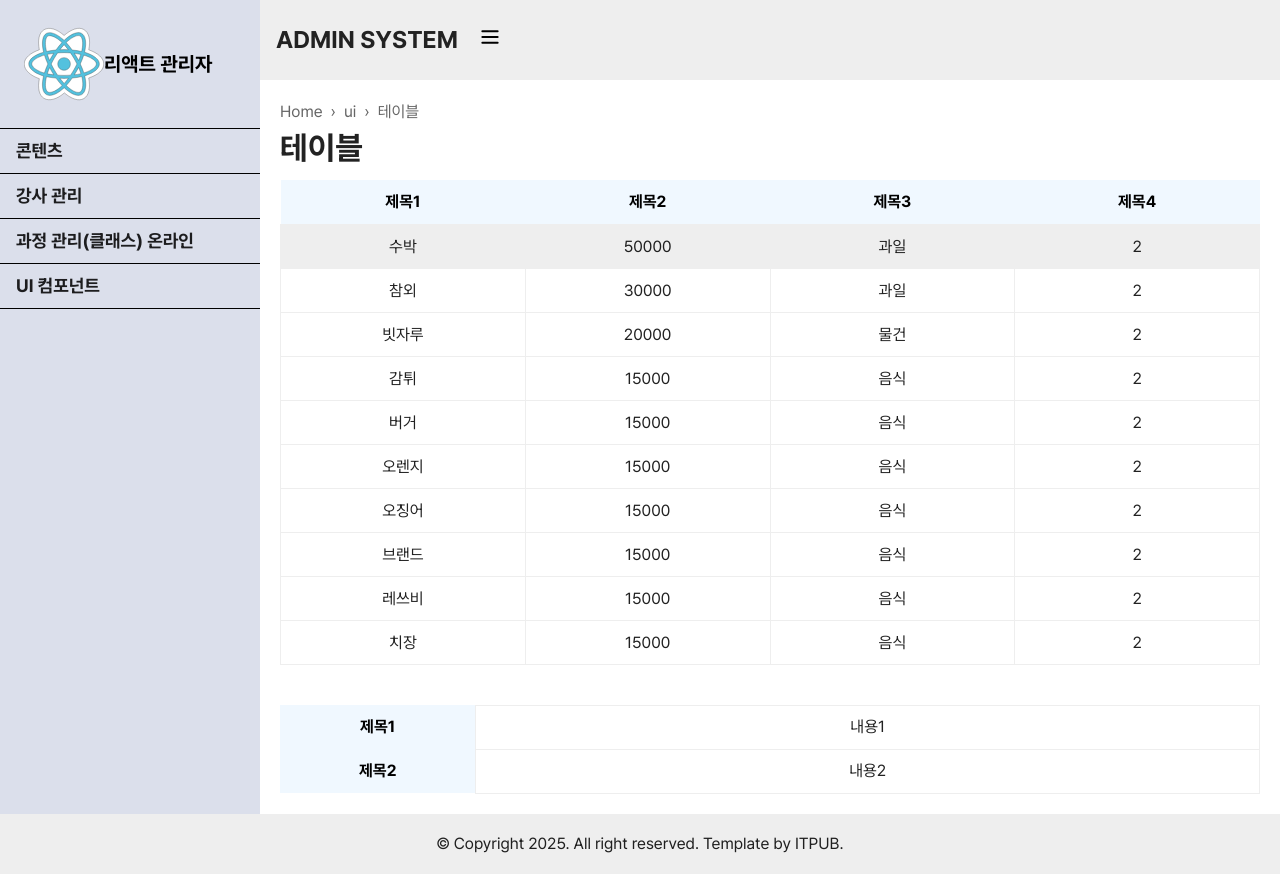
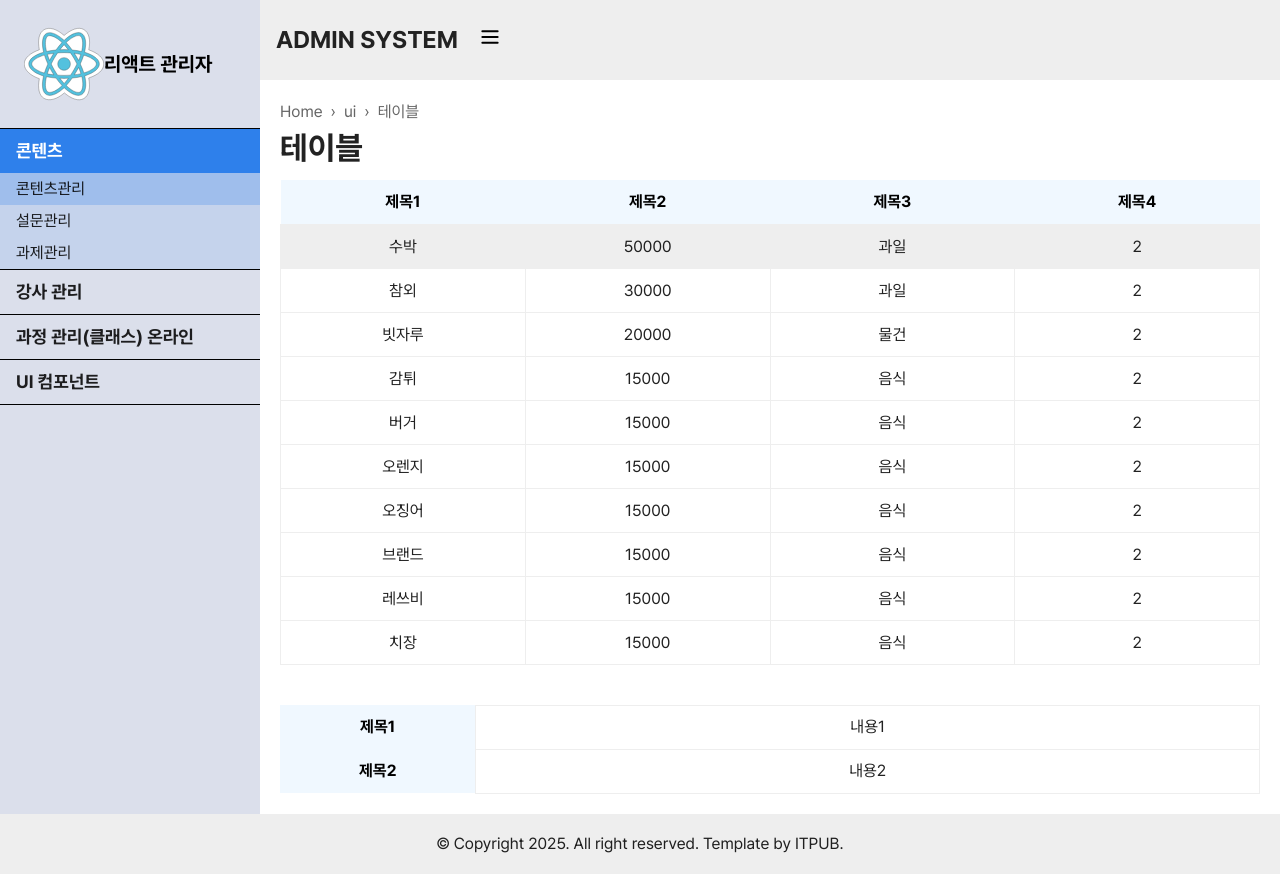
Before and after one commit to beingborn/mui-nextjs, a Next.js app: page /pages/ui/table in a window 1280 px wide. Built offline with nearby package versions, Linux system fonts and the light colour scheme.

Commit message:
사이드바 액티브 오류 값 변경

```diff
--- a/src/app/layout/Sidebar/SidebarSection.js
+++ b/src/app/layout/Sidebar/SidebarSection.js
@@ -1,30 +1,26 @@
 import { useSearchParams } from 'next/navigation';
 
-import {
-    SidebarNav,
-    SidebarDepth1List,
-} from './styles'
+import { SidebarNav, SidebarDepth1List } from './styles';
 
 import SidebarItem from './SidebarItem';
 import useActive from '../../utils/useActive';
 
+export default function SidebarSection({ sidebarData }) {
+    const activeParams = useSearchParams();
+    const active = activeParams.get('active');
+    const active2 = activeParams.get('active2');
 
-export default function SidebarSection({sidebarData}){
-    const activeParams = useSearchParams()
-    const active = activeParams.get('active')
-    const active2 = activeParams.get('active2')
-
-    const depth1Active = useActive(active)
-    const depth2Active = useActive(active2)
+    const depth1Active = useActive(Number(active));
+    const depth2Active = useActive(Number(active2));
 
     const depth2Init = () => {
-        depth2Active.toggleActive(null)
-    }
+        depth2Active.toggleActive(null);
+    };
 
     return (
         <SidebarNav>
             <SidebarDepth1List>
-                {sidebarData.map((item,index) => {
+                {sidebarData.map((item, index) => {
                     return (
                         <SidebarItem
                             data={item}
@@ -34,9 +30,9 @@ export default function SidebarSection({sidebarData}){
                             depth2Active={depth2Active}
                             depth2Init={depth2Init}
                         />
-                    )
+                    );
                 })}
             </SidebarDepth1List>
         </SidebarNav>
-    )
+    );
 }
```
Lines whose indentation alone changed are shown as unchanged.
